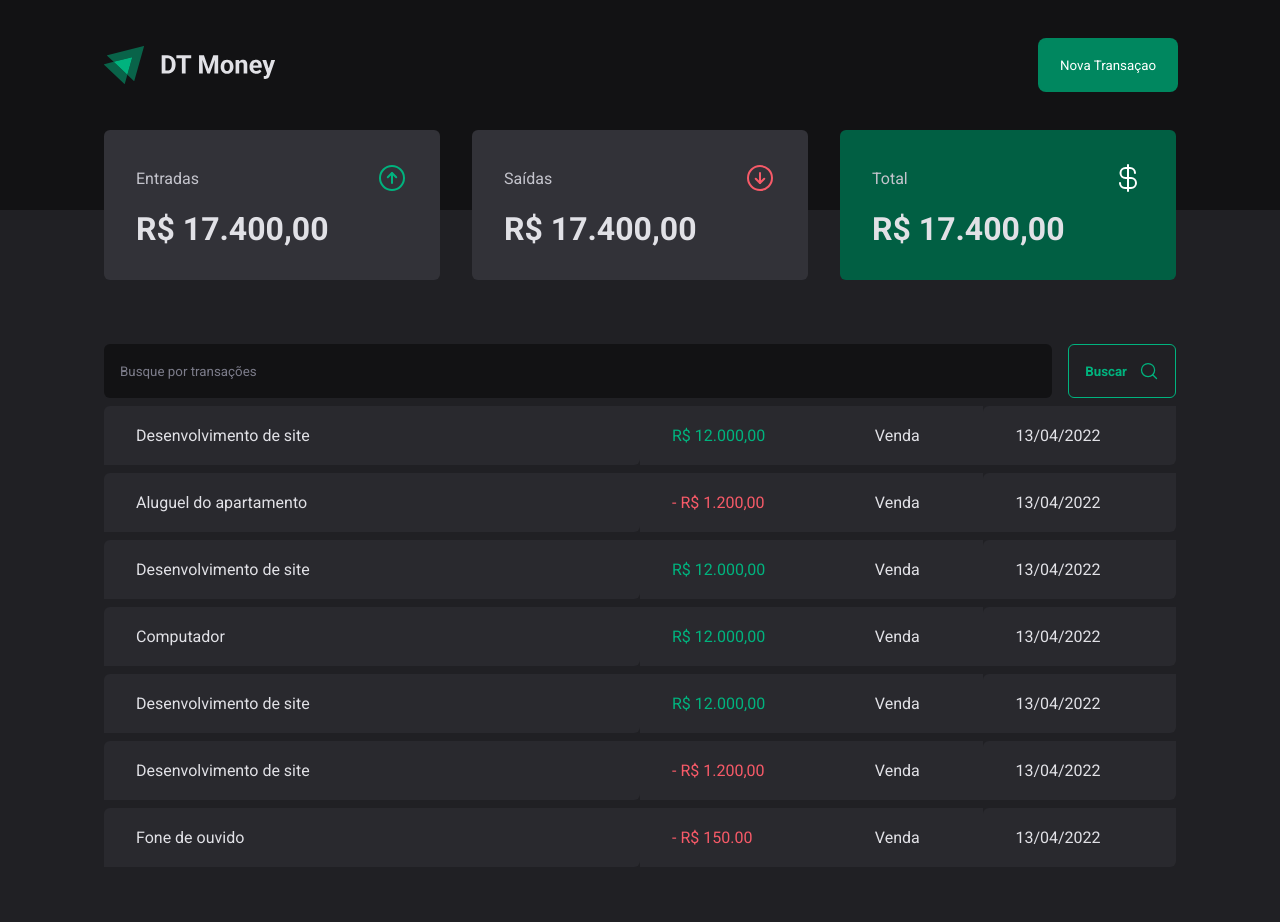
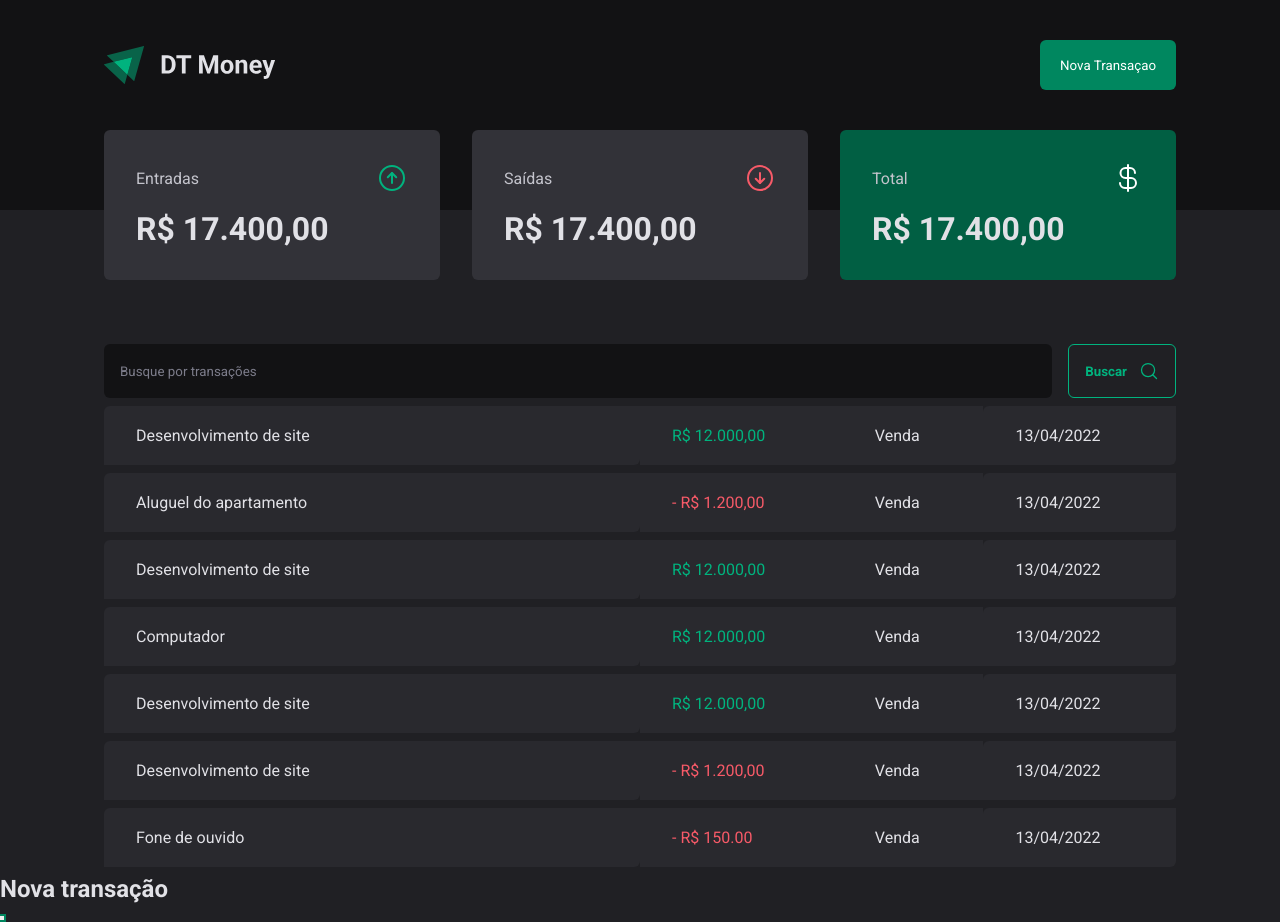
Before and after one commit to PedroLuc-cpu/DT-Money, a React (Vite) app: page / in a window 1280 px wide. Both pictures are taken after a click on the button "Nova Transaçao". Before the commit the page ends 875 px from the top, so only its background shows below. Built offline with nearby package versions, Linux system fonts and the light colour scheme.

Commit message:
implementação: Estrutura visual - Criando um modal acessível

```diff
--- a/package.json
+++ b/package.json
@@ -10,6 +10,7 @@
     "preview": "vite preview"
   },
   "dependencies": {
+    "@radix-ui/react-dialog": "^1.0.3",
     "@types/styled-components": "^5.1.26",
     "phosphor-react": "^1.4.1",
     "react": "^18.2.0",
--- a/src/components/Header/index.tsx
+++ b/src/components/Header/index.tsx
@@ -1,4 +1,6 @@
 import { HeaderContainer, HeaderContent, NewTransaction } from "./styles";
+import * as Dialog from '@radix-ui/react-dialog';
+
 
 import logoImage from '../../assets/Logo.svg'
 
@@ -7,7 +9,18 @@
        <HeaderContainer>
               <HeaderContent>
                      <img src={logoImage}/>
-                     <NewTransaction>Nova Transaçao</NewTransaction>
+                     <Dialog.Root>
+                            <Dialog.Trigger asChild>
+                                   <NewTransaction>Nova Transaçao</NewTransaction>
+                            </Dialog.Trigger>
+                            <Dialog.Portal>
+                                   <Dialog.Overlay/>
+                                   <Dialog.Content>
+                                          <Dialog.Title>Nova transação</Dialog.Title>
+                                          <Dialog.Close />
+                                   </Dialog.Content>
+                            </Dialog.Portal>
+                     </Dialog.Root>
               </HeaderContent>
        </HeaderContainer>
        )
--- a/src/components/Header/styles.ts
+++ b/src/components/Header/styles.ts
@@ -1,4 +1,6 @@
 import styled from "styled-components";
+import * as Dialog from '@radix-ui/react-dialog';
+
 
 export const HeaderContainer = styled.header`
 background: ${(props) => props.theme['gray-900']};
```
Also changed, not shown: 1 other file (tests, documents, lock files or other folders).
